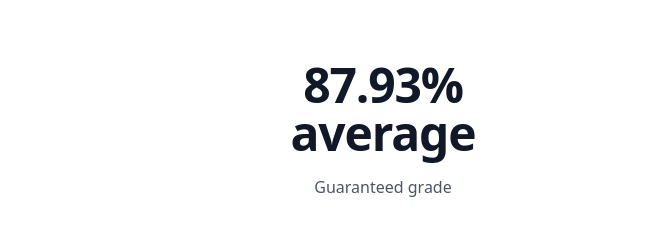
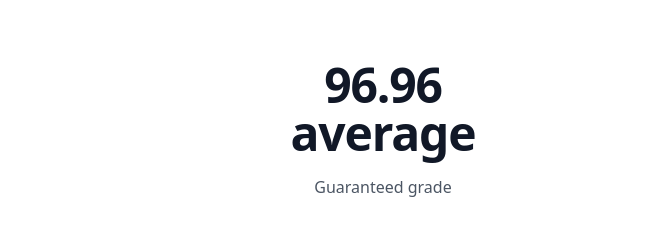
Before and after one commit to erlete/algebruh, an Electron app: page src/index.html in a window 800 px wide. Shown: the part 719-952 px from the top of the page, without its empty margins (17-673 px from the left). Drawn offline with nearby package versions, Linux system fonts and the light colour scheme; a web font is replaced by a local one.

Commit message:
Add more dynamic data to the index page

```diff
--- a/src/index.html
+++ b/src/index.html
@@ -87,7 +87,9 @@
 
           <div class="mx-auto flex max-w-xs flex-col gap-y-4">
             <dt class="text-base leading-7 text-gray-600">Guaranteed grade</dt>
-            <dd class="order-first text-3xl font-semibold tracking-tight text-gray-900 sm:text-5xl">87.93% average</dd>
+            <dd class="order-first text-3xl font-semibold tracking-tight text-gray-900 sm:text-5xl">
+              <p id="guaranteed_grade"></p> average
+            </dd>
           </div>
         </dl>
 
--- a/src/renderers/index.js
+++ b/src/renderers/index.js
@@ -1,45 +1,40 @@
 // Constants:
 const TOTAL_QUESTIONS_TAG = "total_questions";
 const ANSWERED_QUESTIONS_TAG = "answered_questions";
+const GUARANTEED_GRADE_TAG = "guaranteed_grade";
 const DATABASE_PATH = "databases/questions.json";
 
 /**
- * Set the total number of questions in the database to the given tag.
- * @date 3/28/2023 - 6:53:12 PM
+ * Set up dynamic elements in the index page.
+ * @date 3/30/2023 - 1:00:43 PM
  *
  * @async
- * @param {string} tag_id - ID of the tag to set the total number of questions to.
- * @param {string} db_path - Path to the database.
+ * @returns {*}
  */
-async function setTotalQuestions(tag_id, db_path) {
-    const data = await (await fetch(db_path)).json();
-    const totalQuestions = document.getElementById(tag_id);
+async function setup() {
+    /// Target tags:
+    const totalQuestionsTag = document.getElementById(TOTAL_QUESTIONS_TAG);
+    const answeredQuestionsTag = document.getElementById(ANSWERED_QUESTIONS_TAG);
+    const gradePercentageTag = document.getElementById(GUARANTEED_GRADE_TAG);
 
-    totalQuestions.innerHTML = Object.keys(data).length;
-}
+    // Fetch data from the database:
+    data = await (await fetch(DATABASE_PATH)).json();
 
-/**
- * Set the total number of answered questions in the database to the given tag.
- * @date 3/28/2023 - 6:53:26 PM
- *
- * @async
- * @param {string} tag_id - ID of the tag to set the total number of answered questions to.
- * @param {string} db_path - Path to the database.
- */
-async function setAnsweredQuestions(tag_id, db_path) {
-    const data = await (await fetch(db_path)).json();
-    const answeredQuestions = document.getElementById(tag_id);
-    let count = 0;
+    // Set up tag content:
+    const totalQuestions = Object.keys(data).length;
+    let answeredQuestions = 0;
 
     for (const key in data) {
         if (data[key].answer != null) {
-            count++;
+            answeredQuestions++;
         }
     }
 
-    answeredQuestions.innerHTML = count;
+    totalQuestionsTag.innerHTML = totalQuestions;
+    answeredQuestionsTag.innerHTML = answeredQuestions;
+    gradePercentageTag.innerHTML = (answeredQuestions / totalQuestions) * 100;
+    gradePercentageTag.innerHTML = Math.round(gradePercentageTag.innerHTML * 100) / 100;
 }
 
-// Set up dynamic data for the page:
-setTotalQuestions(TOTAL_QUESTIONS_TAG, DATABASE_PATH);
-setAnsweredQuestions(ANSWERED_QUESTIONS_TAG, DATABASE_PATH);
+// Run setup script:
+setup();
```
